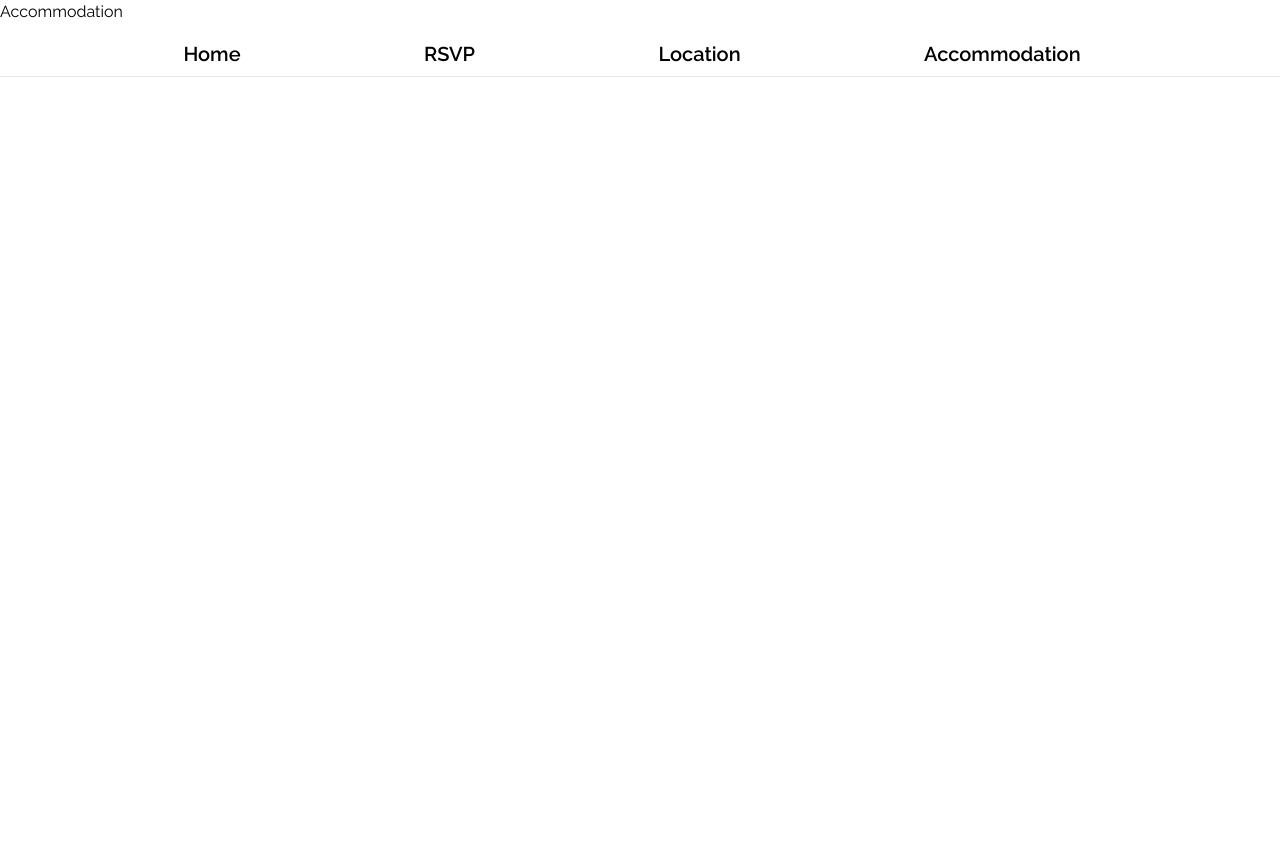
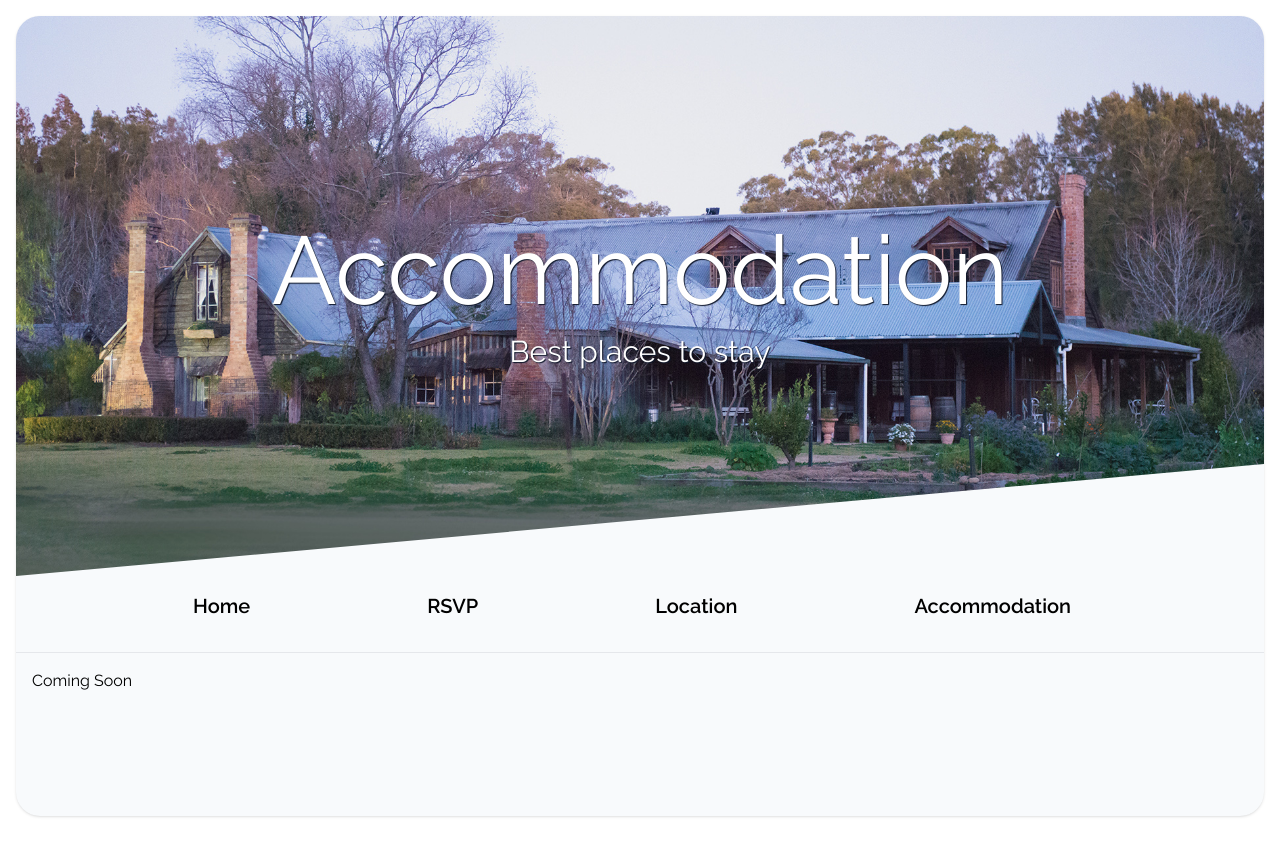
Before and after one commit to jamaspy/jamesandkylie, a Next.js app: page /accommodation in a window 1280 px wide. Shown: the top 856 px of the page. Before the commit the page ends 800 px from the top, so only its background shows below. Built offline with nearby package versions, Linux system fonts and the light colour scheme.

Commit message:
add whatsapp and accommodation

```diff
--- a/components/sections/Welcome.jsx
+++ b/components/sections/Welcome.jsx
@@ -4,15 +4,28 @@ const Welcome = () => {
     return (
         <div className="p-4">
             <p className="font-semibold my-4">
-        Welcome to our little wedding space on the internet 👋{" "}
+                Welcome to our little wedding space on the internet.
             </p>
             <p>
-        Labore aliqua aliqua aute in. Labore aute ut adipisicing irure in do
-        amet adipisicing voluptate. Elit id consectetur amet occaecat irure ad
-        veniam commodo. Velit aliquip magna quis dolor ullamco mollit occaecat
-        aliqua. Proident dolore magna voluptate nostrud deserunt aliqua deserunt
-        non aliqua velit elit ea cupidatat.
+                Back in 2020 we had this little plan to get married.
+
             </p>
+            <p className="mt-4">We also had this same little plan in mid 2021, AND early 2022.... alas the universe saw
+                it fit to scupper those plan 3 times over! </p>
+
+            <p className="mt-4 font-semibold mb-2">However, we are pleased to announce our wedding 3.0 🥳 </p>
+            <p> Kylie & I are super excited to finally be able to share this special day with you all in the Hunter
+                Valley, NSW. We spent many (many) long weekends here enjoying the amazing landscapes and the equally
+                amazing wineries. AND it is where I asked Kylie to marry me.</p>
+
+            <p className="mt-4">This small website aims to give you all the details for the day, as well as a way to
+                RSVP. We have added
+                some details around accomodation in the Hunter as well as outline what will be going on in the days
+                running up to the wedding that we would love you all to get involved in.</p>
+            <p className="mt-4">If you have any questions then send through and email through the form below, drop
+                through a WhatsApp
+                message or a Facetime.</p>
+            <p>We can not wait to see you!!!</p>
             <p className="mt-4">Lots of Love</p>
             <p>James & Kylie </p>
         </div>
--- a/pages/accommodation.js
+++ b/pages/accommodation.js
@@ -1,10 +1,21 @@
 import React from 'react';
+import {Header, Hero, RoundedWrapper} from "../components";
 import Link from "next/link";
+
 
 const Accommodation = () => {
     return (
-        <div>
-            Accommodation
+        <div className="container mx-auto p-4 mb-12">
+            <Header
+                title="James & Kylie | Location"
+                description="James Aspinall & Kylie Clark's wedding location | Hunter Valley NSW"
+            />
+            <RoundedWrapper>
+                <Hero
+                    title="Accommodation"
+                    subtitle="Best places to stay"
+                    imageTitle={"circa.jpeg"}
+                />
                 <div className="hidden md:flex items-center justify-evenly pr-4 mt-4 text-center text-xl">
                     <Link passHref={true} href={'/'}>
                         <a className={'font-semibold hover:text-slate-400 transition-all ease-in-out duration-150 cursor-pointer'}>Home</a>
@@ -19,7 +30,13 @@ const Accommodation = () => {
                         <a className={'font-semibold hover:text-slate-400 transition-all ease-in-out duration-150 cursor-pointer'}>Accommodation</a>
                     </Link>
                 </div>
-            <hr className={'mt-2'}/>
+
+
+                <hr className='mt-8'/>
+                <div className="flex flex-col md:flex-row p-4">
+                    Coming Soon
+                </div>
+            </RoundedWrapper>
         </div>
     );
 };
--- a/pages/index.js
+++ b/pages/index.js
@@ -2,6 +2,7 @@ import {Header, Hero, RoundedWrapper} from "../components";
 import {Contact, Welcome} from "../components/sections";
 import Link from "next/link";
 import React from "react";
+import {FaWhatsapp} from "react-icons/fa";
 
 export default function Home() {
     return (
@@ -47,7 +48,17 @@ export default function Home() {
                         <p><span className='font-semibold'>Dress Code:</span> Smart Formal</p>
 
                     </div>
-                    <Contact/>
+                    <div className="flex flex-col w-full">
+                        <div className="flex flex-row items-center justify-end mb-4 hover:text-green-600">
+                            <FaWhatsapp className="text-green-600 text-2xl mr-2"/>
+                            <a href="https://wa.me/+61415392527" className="font-semibold" target="_blank"
+                               rel="noreferrer noopener">WhatsApp</a>
+                        </div>
+                        <Contact/>
+
+                    </div>
+
+
                 </div>
             </RoundedWrapper>
         </div>
```
Lines whose indentation alone changed are shown as unchanged.
